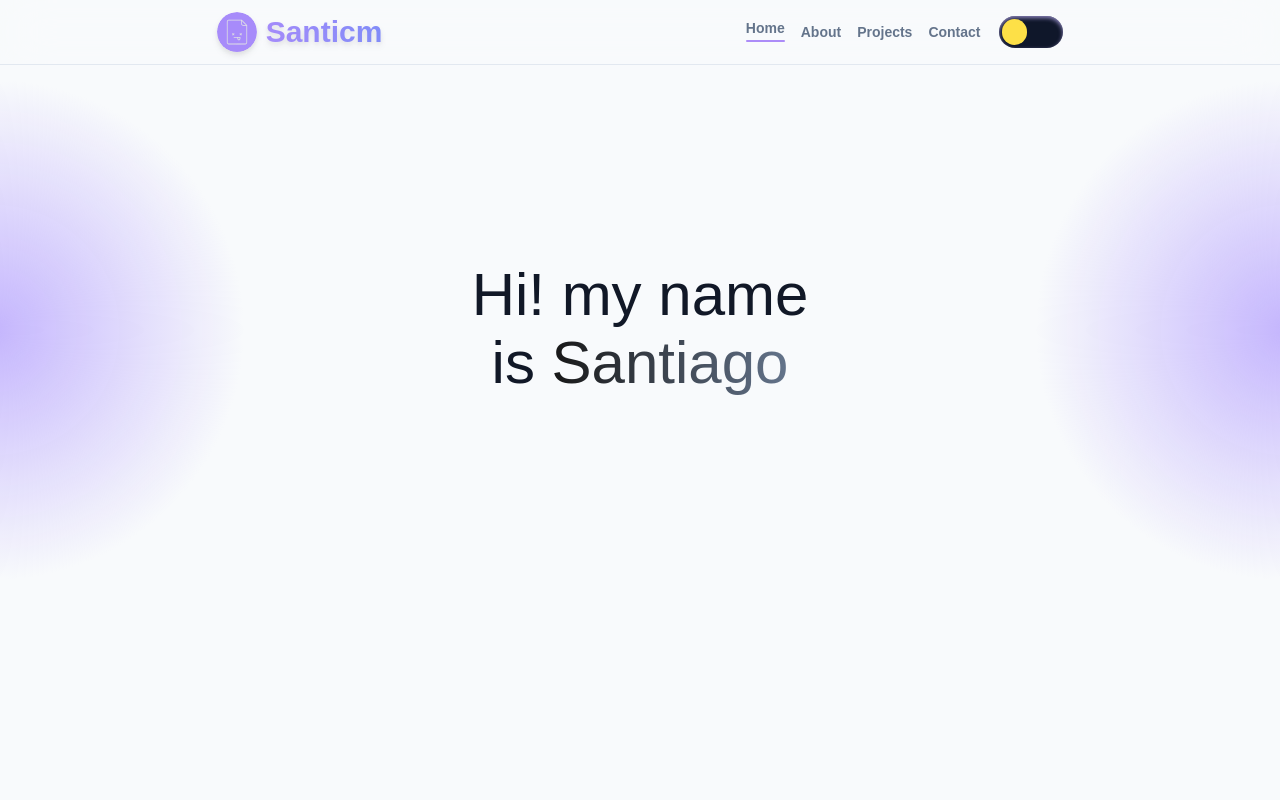
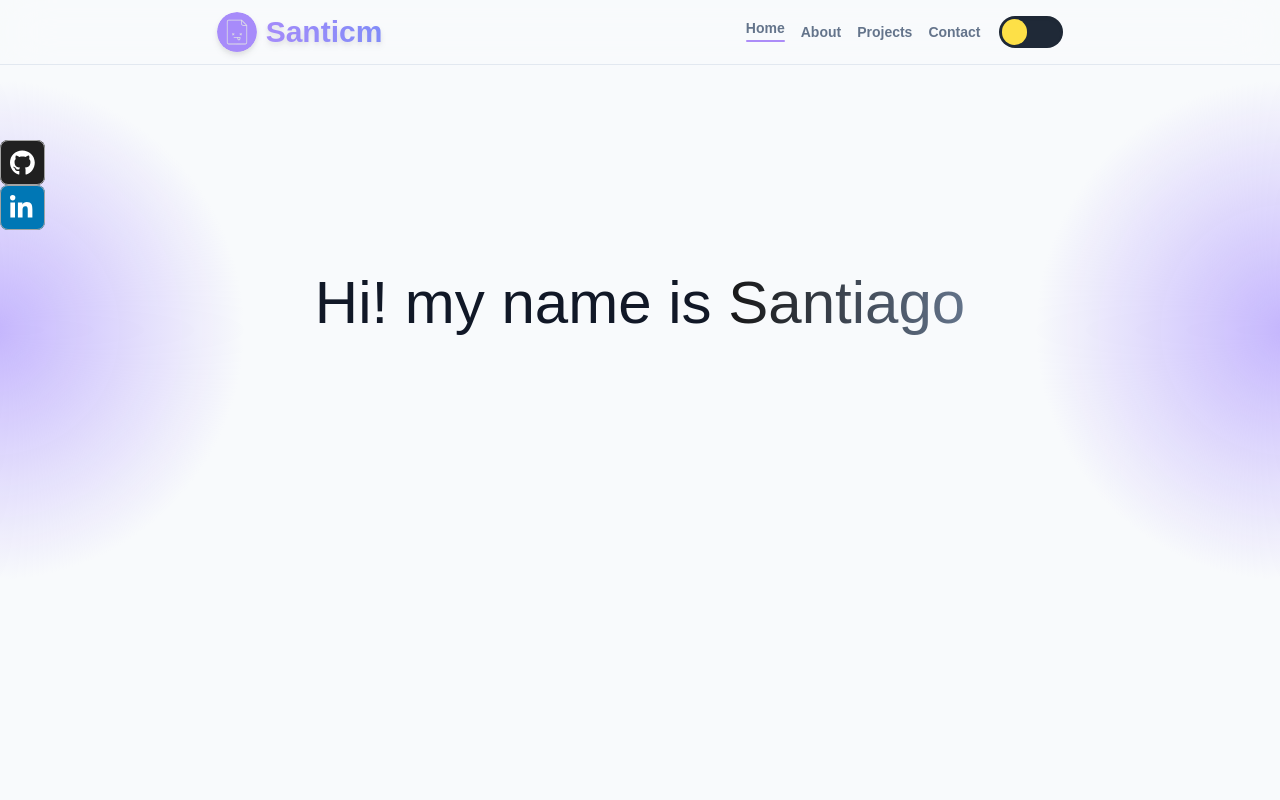
Before and after one commit to Santicm23/Santicm23, a React (Vite) app: page / in a window 1280 px wide. Shown: the top 800 px of the page. Built offline with nearby package versions, Linux system fonts and the light colour scheme.

Commit message:
creating social buttons

```diff
--- a/src/App.tsx
+++ b/src/App.tsx
@@ -5,7 +5,7 @@ function App(): JSX.Element {
   return (
     <>
       <Menu />
-      <main className="relative min-h-screen w-full bg-slate-50 dark:bg-gray-950">
+      <main id="" className="relative min-h-screen w-full bg-slate-50 dark:bg-gray-950">
         <div className="fixed bottom-0 left-[-20%] right-0 top-[10%] z-0 h-[500px] w-[500px] rounded-full bg-[radial-gradient(circle_farthest-side,#c4b5fd,rgba(255,255,255,0))] dark:bg-[radial-gradient(circle_farthest-side,#2e1065,rgba(255,255,255,0))]"></div>
         <div className="fixed bottom-0 right-[-20%] top-[10%] z-0 h-[500px] w-[500px] rounded-full bg-[radial-gradient(circle_farthest-side,#c4b5fd,rgba(255,255,255,0))] dark:bg-[radial-gradient(circle_farthest-side,#2e1065,rgba(255,255,255,0))]"></div>
 
--- /dev/null
+++ b/src/components/SocialButton.tsx
@@ -0,0 +1,26 @@
+interface Props {
+  path: string
+  bgColor: string
+  href: string
+}
+
+export default function SocialButton({ path, bgColor, href }: Props): JSX.Element {
+  return (
+    <a
+      href={href}
+      target="_blank"
+      rel="noopener noreferrer"
+      className="group relative flex aspect-square w-[45px] cursor-pointer items-center justify-center rounded-lg border-none bg-transparent transition-all duration-300"
+    >
+      <span className="flex h-full w-full items-center justify-center rounded-lg border border-neutral-400 bg-transparent backdrop-blur-0 transition-all duration-300 group-hover:bg-neutral-400 group-hover:bg-opacity-40 group-hover:backdrop-blur-sm dark:border-neutral-600 dark:group-hover:bg-neutral-600 dark:group-hover:bg-opacity-20">
+        <svg fill="white" viewBox="0 0 496 512" height="1.6em">
+          <path d={path}></path>
+        </svg>
+      </span>
+      <span
+        className="absolute -z-[1] h-full w-full rounded-lg transition-all duration-300 group-hover:origin-bottom group-hover:rotate-[35deg]"
+        style={{ backgroundColor: bgColor }}
+      ></span>
+    </a>
+  )
+}
--- a/src/components/ThemeToggle.tsx
+++ b/src/components/ThemeToggle.tsx
@@ -5,13 +5,19 @@ interface ThemeToggleProps {
 function toggleTheme(): void {
   if (document.documentElement.classList.contains('dark')) {
     document.documentElement.classList.remove('dark')
+    localStorage.setItem('theme', 'light')
   } else {
     document.documentElement.classList.add('dark')
+    localStorage.setItem('theme', 'dark')
   }
 }
 
 function setSystemTheme(): void {
-  if (window.matchMedia('(prefers-color-scheme: dark)').matches) {
+  if (localStorage.getItem('theme') === 'dark') {
+    document.documentElement.classList.add('dark')
+  } else if (localStorage.getItem('theme') === 'light') {
+    document.documentElement.classList.remove('dark')
+  } else if (window.matchMedia('(prefers-color-scheme: dark)').matches) {
     document.documentElement.classList.add('dark')
   }
 }
@@ -22,10 +28,11 @@ function ThemeToggle({ className = '' }: ThemeToggleProps): JSX.Element {
   return (
     <div className={className}>
       <button
-        className="relative aspect-[2/1] h-8 rounded-full bg-slate-900 shadow-inner shadow-violet-300/70 dark:shadow-violet-950 [&_*]:rounded-full [&_*]:transition-all [&_*]:duration-500"
+        // className="relative aspect-[2/1] h-8 rounded-full bg-slate-600 shadow-inner shadow-violet-300/70 dark:shadow-violet-950 [&_*]:rounded-full [&_*]:transition-all [&_*]:duration-500"
+        className="relative aspect-[2/1] h-8 rounded-full bg-gray-800 shadow-inner [&_*]:rounded-full [&_*]:transition-all [&_*]:duration-500"
         onClick={toggleTheme}
       >
-        <div className="absolute left-[5%] top-[10%] aspect-square h-[80%] bg-yellow-300 dark:ml-[50%] dark:bg-gray-100">
+        <div className="absolute left-[5%] top-[10%] aspect-square h-4/5 content-center bg-yellow-300 dark:ml-[50%] dark:bg-gray-100">
           <div className="absolute left-1/4 top-1/2 h-1/5 w-1/5 dark:bg-gray-300"></div>
           <div className="absolute left-1/2 top-2/3 h-1/5 w-1/5 dark:bg-gray-300"></div>
           <div className="absolute left-1/2 top-1/4 h-1/3 w-1/3 dark:bg-gray-300"></div>
--- a/src/components/Title.tsx
+++ b/src/components/Title.tsx
@@ -1,6 +1,6 @@
 export default function Title(): JSX.Element {
   return (
-    <a href="#home" className="flex items-center md:w-full">
+    <a href="#" className="flex items-center md:w-full">
       <img src="./logo.svg" alt="logo" className="h-10 rounded-full drop-shadow-md" />
       <p className="hidden bg-gradient-to-r from-violet-400 to-indigo-400 bg-clip-text text-3xl font-bold text-transparent drop-shadow-md md:block">
         &nbsp;Santicm
--- a/src/index.css
+++ b/src/index.css
@@ -4,6 +4,7 @@
 
 html {
   scroll-behavior: smooth;
+  scrollbar-color: #a78bfa rgb(248 250 252);
   font-family:
     Jakarta,
     sans-serif,
@@ -20,4 +21,5 @@ html {
 
 html.dark {
   color-scheme: dark;
+  scrollbar-color: #a78bfa rgb(3 7 18);
 }
--- a/src/sections/home/HomeSection.tsx
+++ b/src/sections/home/HomeSection.tsx
@@ -1,12 +1,25 @@
+import SocialButton from '../../components/SocialButton'
+
 function HomeSecion(): JSX.Element {
   return (
     <section id="home" className="relative z-10 h-screen w-full">
-      <h2 className="relative left-1/2 top-1/4 w-1/2 -translate-x-1/2 animate-tracking-in-expand text-center text-3xl font-medium text-gray-900 [text-wrap:balance] dark:text-gray-50 sm:text-6xl">
+      <h2 className="relative left-1/2 top-1/4 w-2/3 -translate-x-1/2 animate-tracking-in-expand text-center text-3xl font-medium text-gray-900 [text-wrap:balance] dark:text-gray-50 sm:text-6xl">
         Hi! my name is{' '}
         <span className="inline-flex bg-gradient-to-r from-neutral-900 via-slate-500 to-neutral-500 bg-[200%_auto] bg-clip-text leading-tight text-transparent dark:from-neutral-100 dark:via-slate-400 dark:to-neutral-400">
           Santiago
         </span>
       </h2>
+
+      <SocialButton
+        path="M165.9 397.4c0 2-2.3 3.6-5.2 3.6-3.3.3-5.6-1.3-5.6-3.6 0-2 2.3-3.6 5.2-3.6 3-.3 5.6 1.3 5.6 3.6zm-31.1-4.5c-.7 2 1.3 4.3 4.3 4.9 2.6 1 5.6 0 6.2-2s-1.3-4.3-4.3-5.2c-2.6-.7-5.5.3-6.2 2.3zm44.2-1.7c-2.9.7-4.9 2.6-4.6 4.9.3 2 2.9 3.3 5.9 2.6 2.9-.7 4.9-2.6 4.6-4.6-.3-1.9-3-3.2-5.9-2.9zM244.8 8C106.1 8 0 113.3 0 252c0 110.9 69.8 205.8 169.5 239.2 12.8 2.3 17.3-5.6 17.3-12.1 0-6.2-.3-40.4-.3-61.4 0 0-70 15-84.7-29.8 0 0-11.4-29.1-27.8-36.6 0 0-22.9-15.7 1.6-15.4 0 0 24.9 2 38.6 25.8 21.9 38.6 58.6 27.5 72.9 20.9 2.3-16 8.8-27.1 16-33.7-55.9-6.2-112.3-14.3-112.3-110.5 0-27.5 7.6-41.3 23.6-58.9-2.6-6.5-11.1-33.3 2.6-67.9 20.9-6.5 69 27 69 27 20-5.6 41.5-8.5 62.8-8.5s42.8 2.9 62.8 8.5c0 0 48.1-33.6 69-27 13.7 34.7 5.2 61.4 2.6 67.9 16 17.7 25.8 31.5 25.8 58.9 0 96.5-58.9 104.2-114.8 110.5 9.2 7.9 17 22.9 17 46.4 0 33.7-.3 75.4-.3 83.6 0 6.5 4.6 14.4 17.3 12.1C428.2 457.8 496 362.9 496 252 496 113.3 383.5 8 244.8 8zM97.2 352.9c-1.3 1-1 3.3.7 5.2 1.6 1.6 3.9 2.3 5.2 1 1.3-1 1-3.3-.7-5.2-1.6-1.6-3.9-2.3-5.2-1zm-10.8-8.1c-.7 1.3.3 2.9 2.3 3.9 1.6 1 3.6.7 4.3-.7.7-1.3-.3-2.9-2.3-3.9-2-.6-3.6-.3-4.3.7zm32.4 35.6c-1.6 1.3-1 4.3 1.3 6.2 2.3 2.3 5.2 2.6 6.5 1 1.3-1.3.7-4.3-1.3-6.2-2.2-2.3-5.2-2.6-6.5-1zm-11.4-14.7c-1.6 1-1.6 3.6 0 5.9 1.6 2.3 4.3 3.3 5.6 2.3 1.6-1.3 1.6-3.9 0-6.2-1.4-2.3-4-3.3-5.6-2z"
+        bgColor="#202020"
+        href="https://github.com/Santicm23"
+      />
+      <SocialButton
+        path="M100.3 448H7.4V148.9h92.9zM53.8 108.1C24.1 108.1 0 83.5 0 53.8a53.8 53.8 0 0 1 107.6 0c0 29.7-24.1 54.3-53.8 54.3zM447.9 448h-92.7V302.4c0-34.7-.7-79.2-48.3-79.2-48.3 0-55.7 37.7-55.7 76.7V448h-92.8V148.9h89.1v40.8h1.3c12.4-23.5 42.7-48.3 87.9-48.3 94 0 111.3 61.9 111.3 142.3V448z"
+        bgColor="#0077b5"
+        href="https://www.linkedin.com/in/santiago-castro-muñoz/"
+      />
     </section>
   )
 }
```
